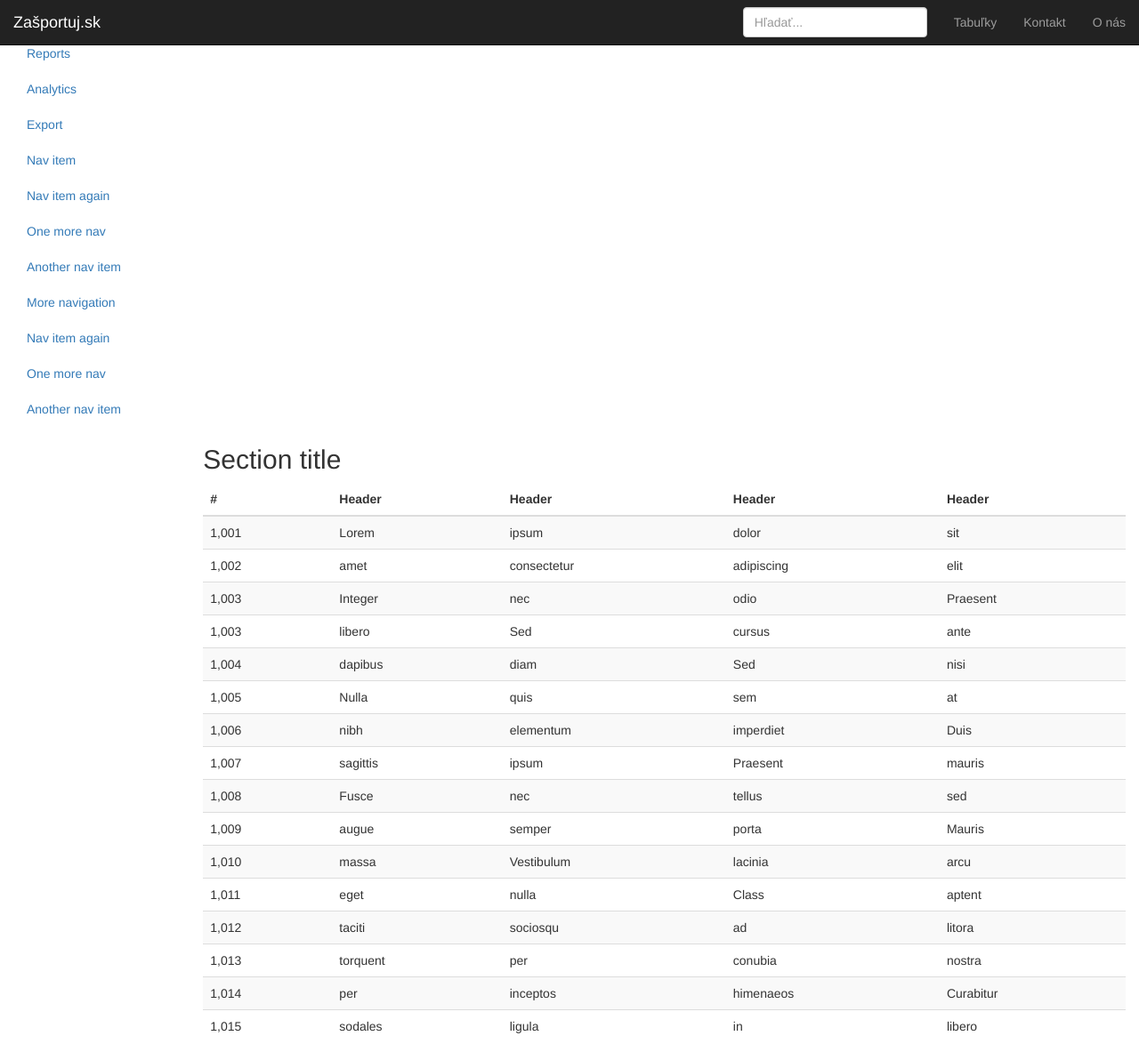
After one commit to MattK9567/Firma, a CodeIgniter app: page /Firma/index.php/home/index in a window 1280 px wide. The commit adds this page. Shown: the whole page at 89% size. Run offline with CodeIgniter, Linux system fonts and the light colour scheme; some libraries are stand-ins or nearby versions.

Commit message:
Pridany header a footer a provizorny stred

```diff
--- a/application/config/config.php
+++ b/application/config/config.php
@@ -23,7 +23,7 @@ defined('BASEPATH') OR exit('No direct script access allowed');
 | a PHP script and you can easily do that on your own.
 |
 */
-$config['base_url'] = '';
+$config['base_url'] = 'http://localhost/Firma/';
 
 /*
 |--------------------------------------------------------------------------
--- /dev/null
+++ b/application/controllers/Home.php
@@ -0,0 +1,9 @@
+<?php
+class Home extends CI_Controller {
+    public function index()
+    {
+        $this->load->view('template/header');
+        $this->load->view('home');
+        $this->load->view('template/footer');
+    }
+}
--- /dev/null
+++ b/application/views/home.php
@@ -0,0 +1,156 @@
+<div class="container-fluid">
+    <div class="row">
+        <div class="col-sm-3 col-md-2 sidebar">
+            <ul class="nav nav-sidebar">
+                <li class="active"><a href="#">Overview <span class="sr-only">(current)</span></a></li>
+                <li><a href="#">Reports</a></li>
+                <li><a href="#">Analytics</a></li>
+                <li><a href="#">Export</a></li>
+            </ul>
+            <ul class="nav nav-sidebar">
+                <li><a href="">Nav item</a></li>
+                <li><a href="">Nav item again</a></li>
+                <li><a href="">One more nav</a></li>
+                <li><a href="">Another nav item</a></li>
+                <li><a href="">More navigation</a></li>
+            </ul>
+            <ul class="nav nav-sidebar">
+                <li><a href="">Nav item again</a></li>
+                <li><a href="">One more nav</a></li>
+                <li><a href="">Another nav item</a></li>
+            </ul>
+        </div>
+        <div class="col-sm-9 col-sm-offset-3 col-md-10 col-md-offset-2 main">
+
+
+            <h2 class="sub-header">Section title</h2>
+            <div class="table-responsive">
+                <table class="table table-striped">
+                    <thead>
+                    <tr>
+                        <th>#</th>
+                        <th>Header</th>
+                        <th>Header</th>
+                        <th>Header</th>
+                        <th>Header</th>
+                    </tr>
+                    </thead>
+                    <tbody>
+                    <tr>
+                        <td>1,001</td>
+                        <td>Lorem</td>
+                        <td>ipsum</td>
+                        <td>dolor</td>
+                        <td>sit</td>
+                    </tr>
+                    <tr>
+                        <td>1,002</td>
+                        <td>amet</td>
+                        <td>consectetur</td>
+                        <td>adipiscing</td>
+                        <td>elit</td>
+                    </tr>
+                    <tr>
+                        <td>1,003</td>
+                        <td>Integer</td>
+                        <td>nec</td>
+                        <td>odio</td>
+                        <td>Praesent</td>
+                    </tr>
+                    <tr>
+                        <td>1,003</td>
+                        <td>libero</td>
+                        <td>Sed</td>
+                        <td>cursus</td>
+                        <td>ante</td>
+                    </tr>
+                    <tr>
+                        <td>1,004</td>
+                        <td>dapibus</td>
+                        <td>diam</td>
+                        <td>Sed</td>
+                        <td>nisi</td>
+                    </tr>
+                    <tr>
+                        <td>1,005</td>
+                        <td>Nulla</td>
+                        <td>quis</td>
+                        <td>sem</td>
+                        <td>at</td>
+                    </tr>
+                    <tr>
+                        <td>1,006</td>
+                        <td>nibh</td>
+                        <td>elementum</td>
+                        <td>imperdiet</td>
+                        <td>Duis</td>
+                    </tr>
+                    <tr>
+                        <td>1,007</td>
+                        <td>sagittis</td>
+                        <td>ipsum</td>
+                        <td>Praesent</td>
+                        <td>mauris</td>
+                    </tr>
+                    <tr>
+                        <td>1,008</td>
+                        <td>Fusce</td>
+                        <td>nec</td>
+                        <td>tellus</td>
+                        <td>sed</td>
+                    </tr>
+                    <tr>
+                        <td>1,009</td>
+                        <td>augue</td>
+                        <td>semper</td>
+                        <td>porta</td>
+                        <td>Mauris</td>
+                    </tr>
+                    <tr>
+                        <td>1,010</td>
+                        <td>massa</td>
+                        <td>Vestibulum</td>
+                        <td>lacinia</td>
+                        <td>arcu</td>
+                    </tr>
+                    <tr>
+                        <td>1,011</td>
+                        <td>eget</td>
+                        <td>nulla</td>
+                        <td>Class</td>
+                        <td>aptent</td>
+                    </tr>
+                    <tr>
+                        <td>1,012</td>
+                        <td>taciti</td>
+                        <td>sociosqu</td>
+                        <td>ad</td>
+                        <td>litora</td>
+                    </tr>
+                    <tr>
+                        <td>1,013</td>
+                        <td>torquent</td>
+                        <td>per</td>
+                        <td>conubia</td>
+                        <td>nostra</td>
+                    </tr>
+                    <tr>
+                        <td>1,014</td>
+                        <td>per</td>
+                        <td>inceptos</td>
+                        <td>himenaeos</td>
+                        <td>Curabitur</td>
+                    </tr>
+                    <tr>
+                        <td>1,015</td>
+                        <td>sodales</td>
+                        <td>ligula</td>
+                        <td>in</td>
+                        <td>libero</td>
+                    </tr>
+                    </tbody>
+                </table>
+            </div>
+        </div>
+    </div>
+</div>
--- a/application/views/template/footer.php
+++ b/application/views/template/footer.php
@@ -4,9 +4,7 @@
 <script src="https://ajax.googleapis.com/ajax/libs/jquery/1.12.4/jquery.min.js"></script>
 <script>window.jQuery || document.write('<script src="../../assets/js/vendor/jquery.min.js"><\/script>')</script>
 <script src="<?php echo base_url(); ?>assets/js/bootstrap.min.js"></script>
-<!-- Just to make our placeholder images work. Don't actually copy the next line! -->
-<script src="../../assets/js/vendor/holder.min.js"></script>
 <!-- IE10 viewport hack for Surface/desktop Windows 8 bug -->
-<script src="../../assets/js/ie10-viewport-bug-workaround.js"></script>
+<script src="<?php echo base_url(); ?>assets/js/bootstrap.min.js"></script>
 </body>
 </html>
--- a/application/views/template/header.php
+++ b/application/views/template/header.php
@@ -15,20 +15,34 @@
     <link href="<?php echo base_url(); ?>assets/css/bootstrap.min.css" rel="stylesheet">
 
     <!-- IE10 viewport hack for Surface/desktop Windows 8 bug -->
-    <link href="<?php echo base_url(); ?>assets/css/ie10-viewport-bug-workaround.css" rel="stylesheet">
+    <link href="<?php echo base_url(); ?>assets/css/bootstrap.min.css" rel="stylesheet">
 
     <!-- Custom styles for this template -->
     <link href="<?php echo base_url(); ?>assets/css/bootstrap.min.css" rel="stylesheet">
-
-    <!-- Just for debugging purposes. Don't actually copy these 2 lines! -->
-    <!--[if lt IE 9]><script src="../../assets/js/ie8-responsive-file-warning.js"></script><![endif]-->
-    <script src="../../assets/js/ie-emulation-modes-warning.js"></script>
-
-    <!-- HTML5 shim and Respond.js for IE8 support of HTML5 elements and media queries -->
-    <!--[if lt IE 9]>
-    <script src="https://oss.maxcdn.com/html5shiv/3.7.3/html5shiv.min.js"></script>
-    <script src="https://oss.maxcdn.com/respond/1.4.2/respond.min.js"></script>
-    <![endif]-->
 </head>
 
 <body>
+
+<nav class="navbar navbar-inverse navbar-fixed-top">
+    <div class="container-fluid">
+        <div class="navbar-header">
+            <button type="button" class="navbar-toggle collapsed" data-toggle="collapse" data-target="#navbar" aria-expanded="false" aria-controls="navbar">
+                <span class="sr-only">Toggle navigation</span>
+                <span class="icon-bar"></span>
+                <span class="icon-bar"></span>
+                <span class="icon-bar"></span>
+            </button>
+            <a class="navbar-brand" href="#">Zašportuj.sk</a>
+        </div>
+        <div id="navbar" class="navbar-collapse collapse">
+            <ul class="nav navbar-nav navbar-right">
+                <li><a href="#">Tabuľky</a></li>
+                <li><a href="#">Kontakt</a></li>
+                <li><a href="#">O nás</a></li>
+            </ul>
+            <form class="navbar-form navbar-right">
+                <input type="text" class="form-control" placeholder="Hľadať...">
+            </form>
+        </div>
+    </div>
+</nav>
--- a/application/views/welcome_message.php
+++ b/application/views/welcome_message.php
@@ -68,7 +68,7 @@ defined('BASEPATH') OR exit('No direct script access allowed');
 <body>
 
 <div id="container">
-	<h1>Welcome to CodeIgniter!</h1>
+	<h1>Ahojky ....Welcome to CodeIgniter!</h1>
 
 	<div id="body">
 		<p>The page you are looking at is being generated dynamically by CodeIgniter.</p>
```
Also changed, not shown: application/views/o_nas.php (added).
